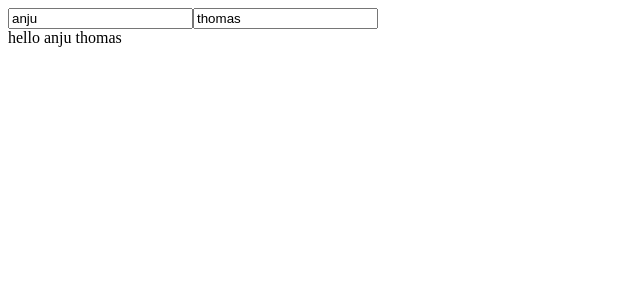
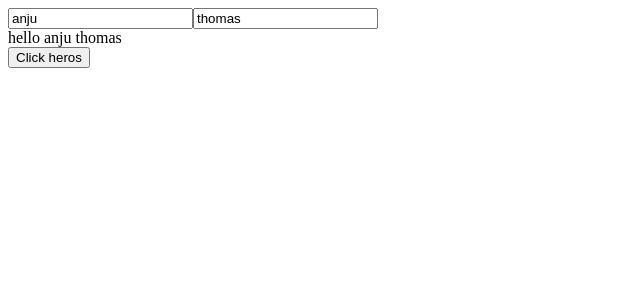
Before and after one commit to nivyapeter/vue-learning, a Vue app in the folder hello-world/: page / in a window 1280 px wide. Shown: the top 300 px of the page, without its empty margins (0-640 px from the left). Built offline with nearby package versions, Linux system fonts and the light colour scheme.

Commit message:
feat: custom events with composition api

```diff
--- a/hello-world/src/components/PersonComponent.vue
+++ b/hello-world/src/components/PersonComponent.vue
@@ -5,7 +5,11 @@
       <input type="text" placeholder="last Name" v-model="lastName" />
     </div>
 
-    <PersonGreeting :firstName="firstName" :lastName="lastName" />
+    <PersonGreeting
+      :firstName="firstName"
+      :lastName="lastName"
+      @callHeroes="callHeroes"
+    />
   </div>
 </template>
 
@@ -22,9 +26,14 @@ export default {
     const firstName = ref("anju");
     const lastName = ref("thomas");
 
+    function callHeroes(hero) {
+      alert(`calling ${hero}`);
+    }
+
     return {
       firstName,
       lastName,
+      callHeroes,
     };
   },
 };
--- a/hello-world/src/components/PersonGreeting.vue
+++ b/hello-world/src/components/PersonGreeting.vue
@@ -1,5 +1,8 @@
 <template>
-  <div>hello {{ fullName }}</div>
+  <div>
+    <div>hello {{ fullName }}</div>
+    <button @click="sendEvent">Click heros</button>
+  </div>
 </template>
 
 <script>
@@ -8,13 +11,18 @@ export default {
   name: "PersonGreeting",
   props: ["firstName", "lastName"],
 
-  setup(props) {
+  setup(props, context) {
     const fullName = computed(() => {
       return `${props.firstName} ${props.lastName}`;
     });
 
+    function sendEvent() {
+      context.emit("callHeros", fullName.value);
+    }
+
     return {
       fullName,
+      sendEvent,
     };
   },
 
```
